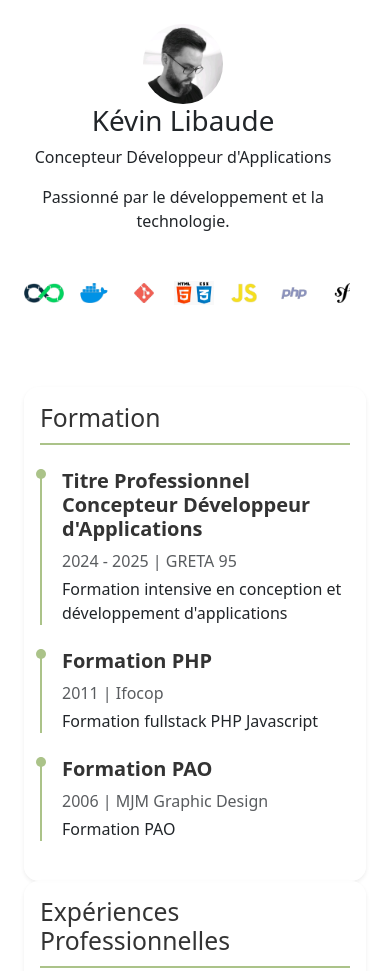
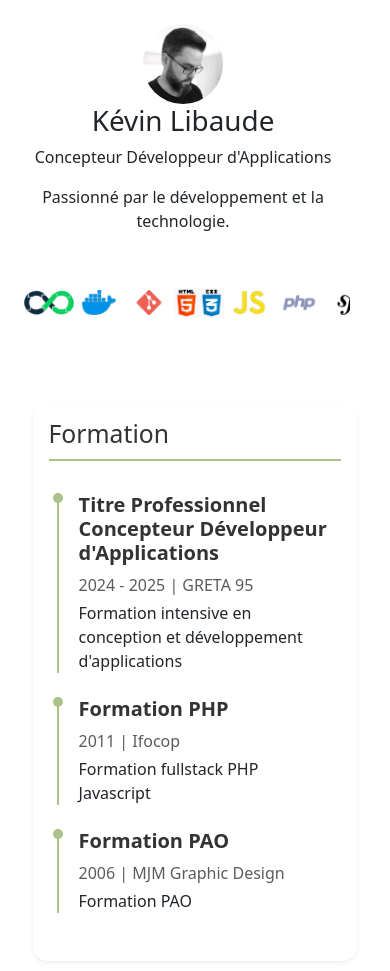
Before and after one commit to KevinLibaude/cv, a plain HTML site: page index.html in a window 390 px wide. Shown: the top 971 px of the page. Drawn offline with nearby package versions, Linux system fonts and the light colour scheme.

Commit message:
Refactor code structure for improved readability and maintainability

```diff
--- a/cv_interactif.css
+++ b/cv_interactif.css
@@ -11,15 +11,15 @@
 }
 
 .skill-container img {
-    width: 40px;
-    height: 40px;
+    width: 60px;
+    height: 60px;
     object-fit: contain;
     transition: transform 0.3s ease; /* Animation optionnelle au survol */
 }
 
 /* Animation optionnelle au survol */
 .skill-container img:hover {
-    transform: scale(1.1);
+    transform: scale(2);
 }
 
 .skill-details {
@@ -27,7 +27,7 @@
     top: 120%;
     left: 50%;
     transform: translateX(-50%);
-    width: 150px;
+    width: 200px;
     background-color: rgba(255, 255, 255, 0.95);
     border-radius: 15px;
     padding: 1rem;
@@ -96,12 +96,33 @@
     border: none;
     border-radius: 15px;
     background: rgba(255, 255, 255, 0.95);
+    margin-bottom: 2rem; /* Ajoute de l'espace entre les cartes */
+    width: 100%; /* Utilise toute la largeur disponible */
+    max-width: 800px; /* Limite la largeur maximale */
+    margin-left: auto; /* Centre les cartes */
+    margin-right: auto;
 }
 
 .card-title {
     color: #333;
     border-bottom: 2px solid #ABC389;
     padding-bottom: 10px;
+}
+
+/* Ajout de l'ordre d'affichage */
+.experiences-section {
+    order: 1;
+    margin-bottom: 2rem;
+}
+
+.formation-section {
+    order: 2;
+}
+
+/* Ajustement du conteneur de timeline */
+.timeline {
+    padding: 1rem;
+    max-width: 100%;
 }
 
 .timeline-item h5 {
@@ -113,6 +134,7 @@
     color: #666;
 }
 
+/* Responsive design */
 @media (max-width: 768px) {
     .d-flex.flex-row.flex-nowrap {
         overflow-x: auto;
@@ -122,4 +144,18 @@
     .skill-container {
         flex-shrink: 0;
     }
+
+    .card {
+        margin: 1rem auto;
+        width: 95%;
+    }
+
+    .timeline {
+        padding: 0.5rem;
+    }
+
+    .experiences-section,
+    .formation-section {
+        width: 100%;
+    }
 }
--- a/index.html
+++ b/index.html
@@ -28,7 +28,7 @@
             <div class="col-md-9">
                 <div class="container-fluid p-0">
                     <div class="row g-3 align-items-center">
-                        <div class="d-flex flex-row flex-nowrap justify-content-between align-items-center w-100">
+                        <div class="d-flex flex-row flex-nowrap justify-content-around align-items-center w-100">
                             <div class="col-auto">
                                 <div class="skill-container">
                                     <a href="#devops">
@@ -226,14 +226,12 @@
                 <div class="card shadow-sm">
                     <div class="card-body">
                         <h2 class="card-title mb-4">Formation</h2>
-
                         <div class="timeline">
                             <div class="timeline-item mb-4">
                                 <h5 class="fw-bold">Titre Professionnel Concepteur Développeur d'Applications</h5>
                                 <p class="text-muted mb-1">2024 - 2025 | GRETA 95</p>
                                 <p>Formation intensive en conception et développement d'applications</p>
                             </div>
-
                             <div class="timeline-item mb-4">
                                 <h5 class="fw-bold">Formation PHP</h5>
                                 <p class="text-muted mb-1">2011 | Ifocop</p>
@@ -248,12 +246,10 @@
                     </div>
                 </div>
             </div>
-
             <div class="col-md-6">
                 <div class="card shadow-sm">
                     <div class="card-body">
                         <h2 class="card-title mb-4">Expériences Professionnelles</h2>
-
                         <div class="timeline">
                             <div class="timeline-item mb-4">
                                 <h5 class="fw-bold">Product Owner</h5>
@@ -266,7 +262,6 @@
                                     <li>• Gestion du backlog</li>
                                 </ul>
                             </div>
-
                             <div class="timeline-item mb-4">
                                 <h5 class="fw-bold">Développeur Symfony Junior</h5>
                                 <p class="text-muted mb-1">2023 - 2024 | MMCD</p>
```
Also changed, not shown: img/Figma.png (added).
